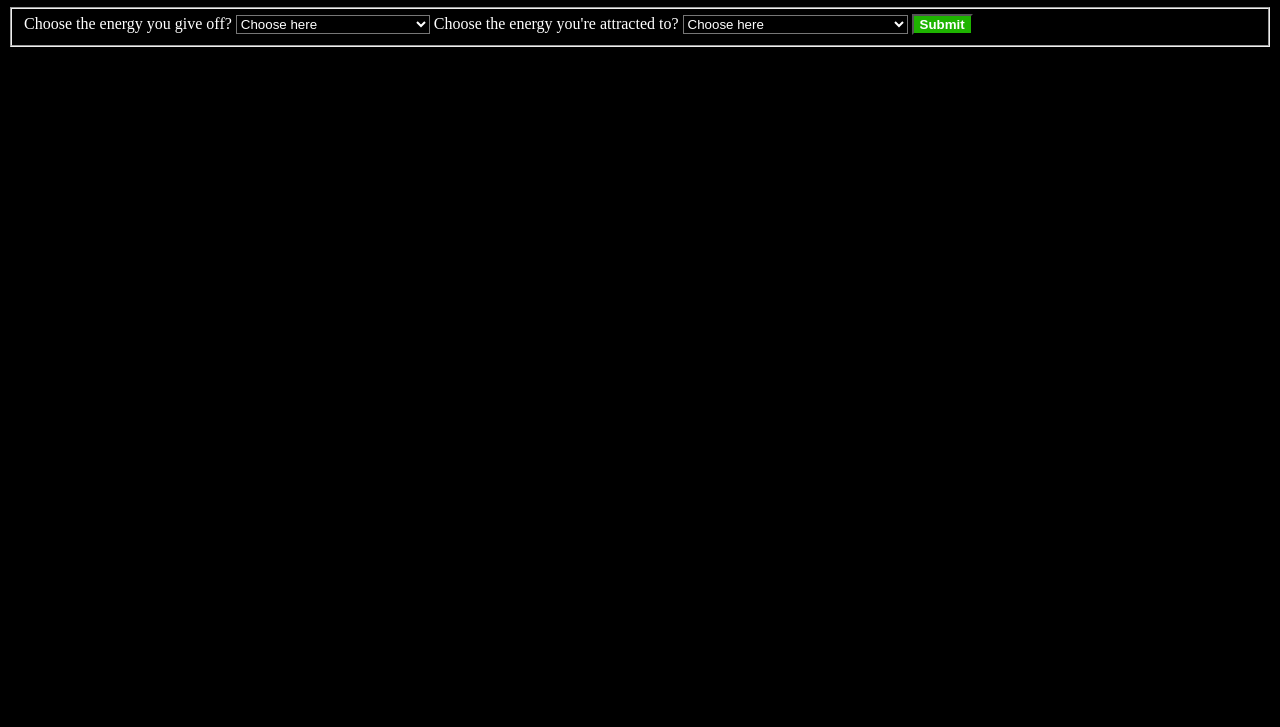
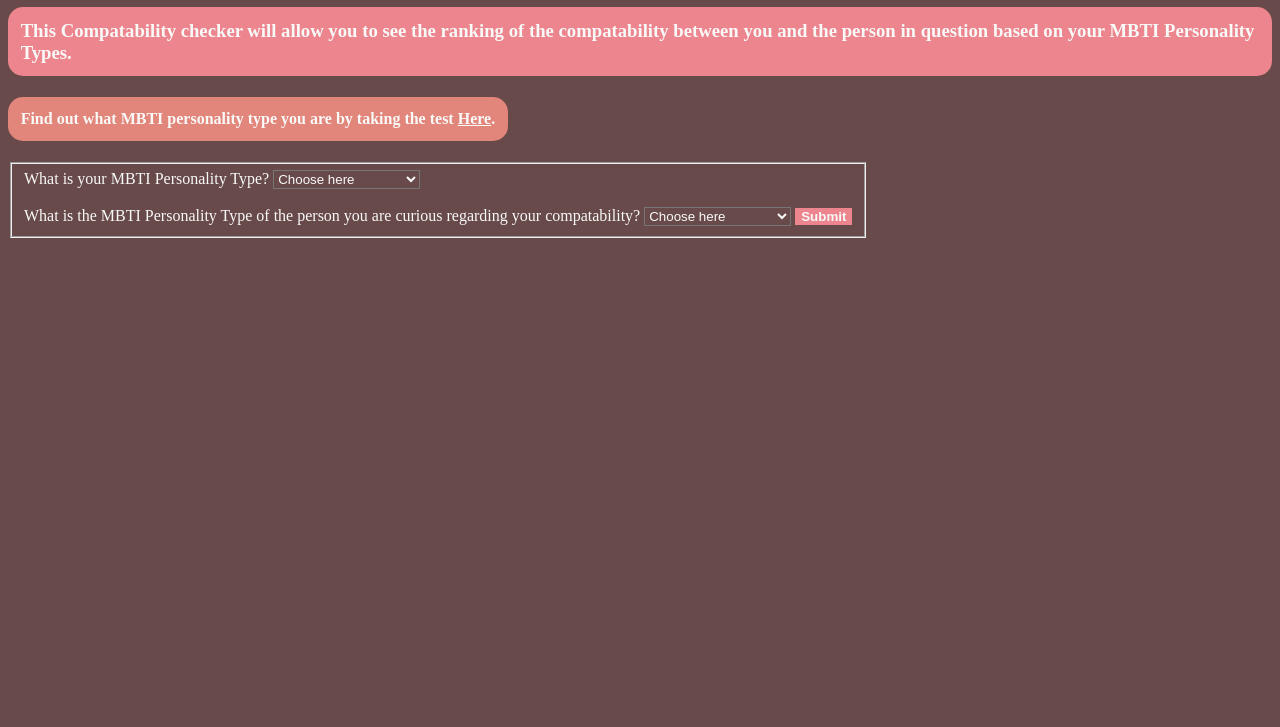
Before and after one commit to johneyaugusteami/CompatibilityChecker, a plain HTML site: page index.html in a window 1280 px wide. Shown: the part 73-800 px from the top of the page. Drawn offline with Linux system fonts and the light colour scheme.

Commit message:
First commit on this new project!

```diff
--- /dev/null
+++ b/MBTI.css
@@ -0,0 +1,71 @@
+body {
+    background-color: #674A49;
+}
+
+label {
+    color: #f9f9f8;
+
+}
+
+select {
+    background-color: #674A49;
+    color: #f9f9f8;
+}
+
+button {
+    color: #f9f9f8;
+    background-color: #ec858d;
+    font-weight: bold;
+    border: none;
+}
+
+.main-heading {
+    position: relative;
+    color: #f9f9f8;
+}
+
+.sub-heading {
+    position: relative;
+    color: #f9f9f8;
+    background-color: #ec858d;
+    padding: 1%;
+    border-radius: 15px;
+    width: fit-content;
+}
+
+.sub-heading_link {
+    position: relative;
+    color: #f9f9f8;
+    background-color: #e2857a;
+    padding: 1%;
+    border-radius: 15px;
+    width: fit-content;
+}
+
+.field-set-Q {
+    width: fit-content;
+}
+
+.Explorers {
+    color: rgb(255, 227, 68);
+    background-color: black;
+}
+
+.Analysts {
+    color: rgb(122, 2, 179);
+    background-color: black;
+}
+
+.Diplomats {
+    color: rgb(81, 190, 81);
+    background-color: black;
+}
+
+.Sentinals {
+    color: rgb(92, 92, 255);
+    background-color: black;
+}
+
+.link_to16p {
+    color: #f9f9f8;
+}
--- a/whatareyouinto.js
+++ b/MBTI.js
@@ -3,13 +3,13 @@ function submitAnswers() {
 
     let
         iAM = document.getElementById("iAM"),
-        imINTO = document.getElementById("imINTO"),
+        theyARE = document.getElementById("theyARE"),
         statement = document.getElementById("statement"),
         gay = "<h4 style='color:purple;'> You're GAY/LESBIAN BESTIE! Keep your head held high King/Queen! +(+), -(-)</h4>",
         bisexual = "<h4 style='color:yellow;'> You're bisexual or a variation of bisexual! You get to participate in the best(& sometimes unfortunatly the worst) of both worlds! Congrats! C: +(+,-), -(+,-) </h4>",
         asexual = "<h4 style='color:white;'> Welcome to the A-TEAM! You're asexual meaning you dont feel sexual attraction to Masculinity or Femininity & thats 100% Valid & I'm proud of you for living your truth! ( , )</h4>",
         Fluid = "<h4 style='color:#D60270;'> Your 'sexuality' is situational dependant on who you're with and what/if you classify yourself as a particular gender. Your non-conformity is inspiring! x(x,+,-) </h4>",
-        noans = "<h4 style='color:red;'> Hey friend..You've gotta make a choice by selecting what energy you give off & the energy you're into before clicking submit. Try again!.. or dont. C: </h4>",
+        noans = "<h4 style='color:red;'> Hey friend..You've gotta make a choice by selecting your personality type & the person in questions personality type.</h4>",
         straight = "<h4 style='color:blue;'> You're Straight! Congrats! You and other straight baby making people are the reason that the majority of the human population are here! V gratetful for you! +(-) , -(+) </h4>";
 
 
--- a/index.html
+++ b/index.html
@@ -6,31 +6,66 @@
     <meta http-equiv="X-UA-Compatible" content="IE=edge">
     <meta name="viewport" content="width=device-width, initial-scale=1.0">
     <meta name="description"
-        content="This website is an experimental website to determine your sexuality using If & while statements">
+        content="This website is an experimental website to determine your compatability based on MBTI Personality types.">
     <title>What are you into?</title>
-    <link rel="stylesheet" href="sexuality.css">
+    <link rel="stylesheet" href="MBTI.css">
 
 </head>
 
 <body>
-    <h1>What are you into?</h1>
-    <fieldset>
+    <h1 class="main-heading">16 Personalities Compatability Checker</h1>
+    <div>
+
+        <h3 class="sub-heading">This Compatability checker will allow you to see the ranking of the compatability
+            between you and the person in question based on your MBTI Personality Types.</h3>
+        <h4 class="sub-heading_link">Find out what MBTI personality type you are by taking the test <a
+                class="link_to16p" href="https://www.16personalities.com/">Here</a>.</h4>
+
+    </div>
+    <fieldset class="field-set-Q">
         <div>
-            <label for="iAM">Choose the energy you give off?</label>
+            <label for="iAM">What is your MBTI Personality Type?</label>
             <select name="iAM" id="iAM">
                 <option value="" selected disabled>Choose here</option>
-                <option class="masc" id="iMasc" value="Masculine">Masculine (+)</option>
-                <option class="fem" id="iFem" value="Feminine">Feminine (-)</option>
-                <option class="both" id="iMascFem" value="Both">Masculine &/or Feminine (+-)</option>
+                <option class="Explorers" value="ISTP"> ISTP - Virtuoso</option>
+                <option class="Explorers" value="ISFP">ISFP - Adventurer</option>
+                <option class="Explorers" value="ESTP">ESTP - Entrepreneur</option>
+                <option class="Explorers" value="ESFP">ESFP - Entertainer</option>
+                <option class="Analysts" value="INTJ">INTJ - Architect</option>
+                <option class="Analysts" value="INTP">INTP - Logician</option>
+                <option class="Analysts" value="ENTJ">ENTJ - Commander</option>
+                <option class="Analysts" value="ENTP">ENTP - Debater</option>
+                <option class="Diplomats" value="INFJ">INFJ - Advocate</option>
+                <option class="Diplomats" value="INFP">INFP - Mediator</option>
+                <option class="Diplomats" value="ENFJ">ENFJ - Protagonist</option>
+                <option class="Diplomats" value="ENFP">ENFP - Campaigner</option>
+                <option class="Sentinals" value="ISTJ">ISTJ - Logistician</option>
+                <option class="Sentinals" value="ISFJ">ISFJ - Defender</option>
+                <option class="Sentinals" value="ESTJ">ESTJ - Executive</option>
+                <option class="Sentinals" value="ESFJ">ESFJ - Consul</option>
+
             </select>
-
-            <label for="imINTO">Choose the energy you're attracted to?</label>
-            <select name="imINTO" id="imINTO">
+            <br> <br>
+            <label for="theyARE">What is the MBTI Personality Type of the person you are curious regarding your
+                compatability?</label>
+            <select name="theyARE" id="theyARE">
                 <option value="" selected disabled>Choose here</option>
-                <option class="masc" id="theyMasc" value="Masculine">Masculine (+)</option>
-                <option class="fem" id="theyFem" value="Feminine">Feminine (-)</option>
-                <option class="both" id="theyMascFem" value="Both">Both Masculine &/or Feminine (+-)</option>
-                <option class="neither" id="nothing" value="Nothing">I'm not really into anything ( , )</option>
+                <option class="Explorers" value="ISTP"> ISTP - Virtuoso</option>
+                <option class="Explorers" value="ISFP">ISFP - Adventurer</option>
+                <option class="Explorers" value="ESTP">ESTP - Entrepreneur</option>
+                <option class="Explorers" value="ESFP">ESFP - Entertainer</option>
+                <option class="Analysts" value="INTJ">INTJ - Architect</option>
+                <option class="Analysts" value="INTP">INTP - Logician</option>
+                <option class="Analysts" value="ENTJ">ENTJ - Commander</option>
+                <option class="Analysts" value="ENTP">ENTP - Debater</option>
+                <option class="Diplomats" value="INFJ">INFJ - Advocate</option>
+                <option class="Diplomats" value="INFP">INFP - Mediator</option>
+                <option class="Diplomats" value="ENFJ">ENFJ - Protagonist</option>
+                <option class="Diplomats" value="ENFP">ENFP - Campaigner</option>
+                <option class="Sentinals" value="ISTJ">ISTJ - Logistician</option>
+                <option class="Sentinals" value="ISFJ">ISFJ - Defender</option>
+                <option class="Sentinals" value="ESTJ">ESTJ - Executive</option>
+                <option class="Sentinals" value="ESFJ">ESFJ - Consul</option>
             </select>
             <button onclick="submitAnswers()" value="submit">Submit</button>
         </div>
@@ -40,7 +75,7 @@
 
 
 
-    <script src="whatareyouinto.js"></script>
+    <script src="MBTI.js"></script>
 </body>
 
 </html>
--- a/sexuality.css
+++ /dev/null
@@ -1,44 +0,0 @@
-body {
-    background-color: black;
-}
-
-label {
-    color: white;
-
-}
-
-select {
-    background-color: black;
-    color: white;
-}
-
-h1 {
-    position: relative;
-    color: rgb(0, 102, 255);
-    background-color: black;
-}
-
-.masc {
-    color: blue;
-    background-color: black;
-}
-
-.fem {
-    color: rgb(240, 74, 255);
-    background-color: black;
-}
-
-.both {
-    color: blueviolet;
-    background-color: black;
-}
-
-.neither {
-    color: yellow;
-}
-
-button {
-    color: white;
-    background-color: rgb(30, 179, 0);
-    font-weight: bold;
-}
```
